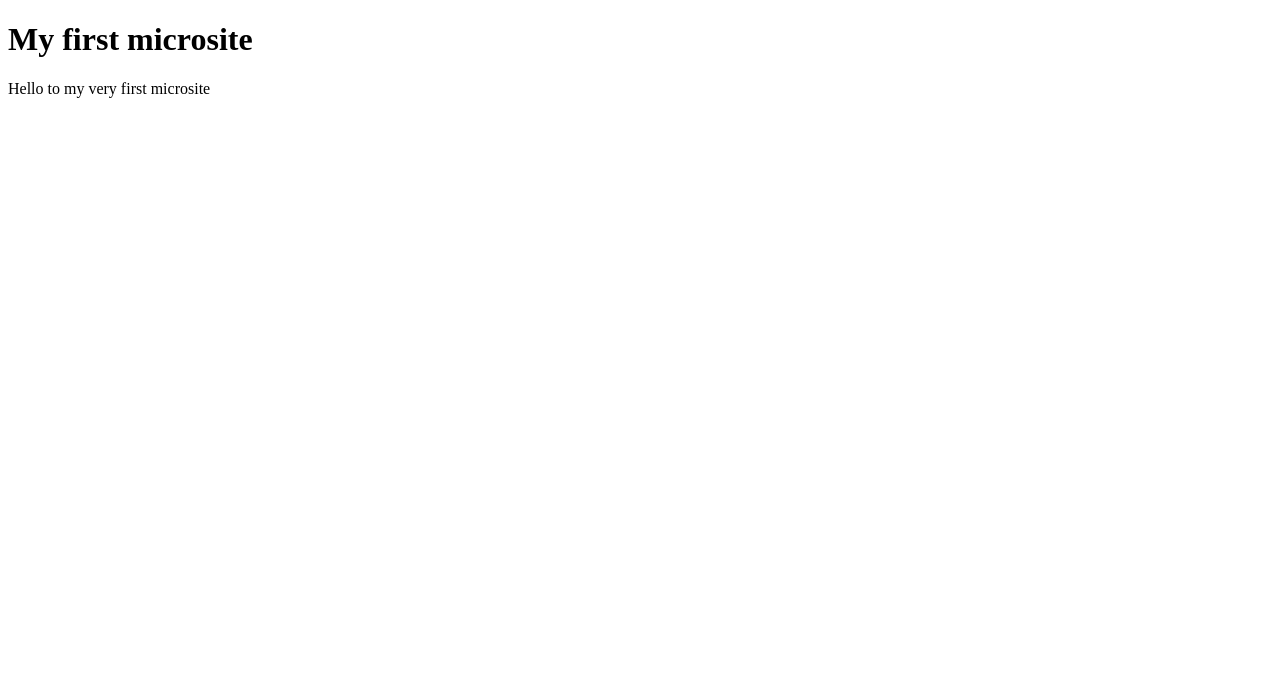
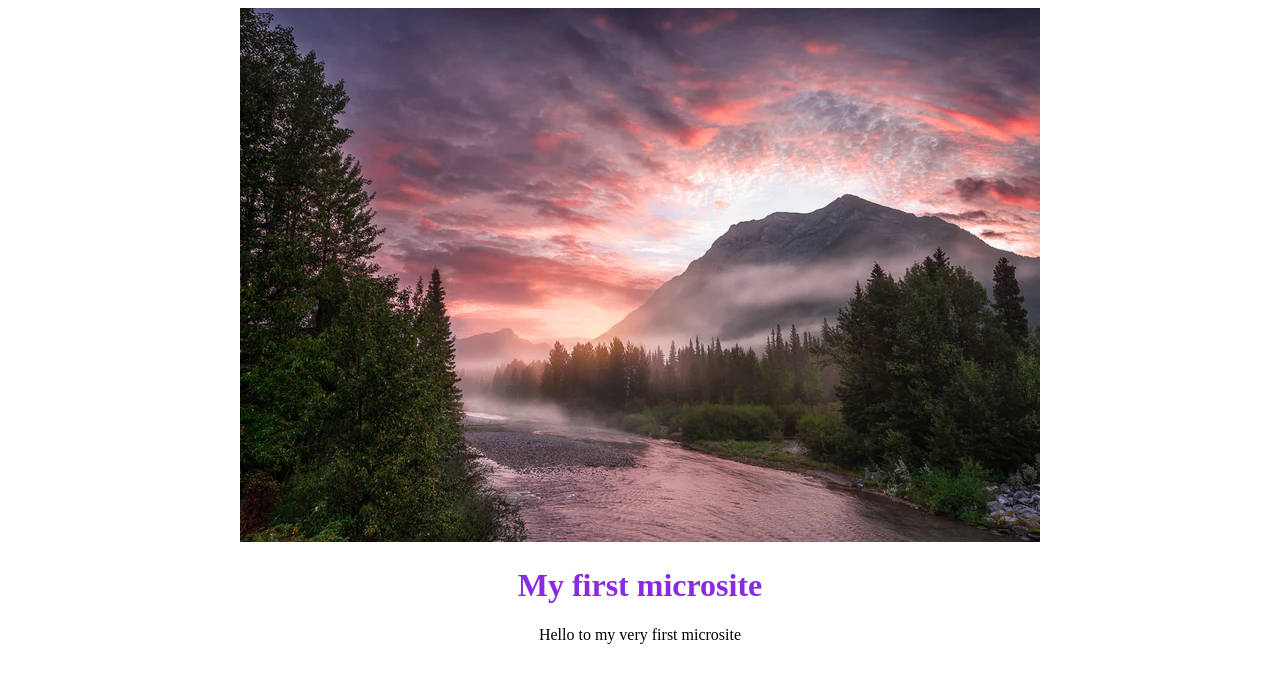
Before and after one commit to virignia-w/Desn3035-w1, a plain HTML site: page index.html in a window 1280 px wide. Drawn offline with Linux system fonts and the light colour scheme.

Commit message:
Css and img added

```diff
--- a/index.html
+++ b/index.html
@@ -2,9 +2,11 @@
 <html>
 <head>
     <meta charset="UTF-8" />
-    <title>title</title>
+    <title>Say Hi</title>
+    <link rel="stylesheet" href="style.css" />
 </head>
 <body>
+    <img src="landscape.webp"/>
     <h1>My first microsite</h1>
     <p>Hello to my very first microsite</p>
 </body>
--- /dev/null
+++ b/style.css
@@ -0,0 +1,15 @@
+body
+{
+    text-align: center;
+}
+
+h1
+{
+   color: blueviolet;
+}
+
+p
+{
+    font-family: 'Times New Roman', Times, serif;
+
+}
```
Also changed, not shown: landscape.webp (added).
